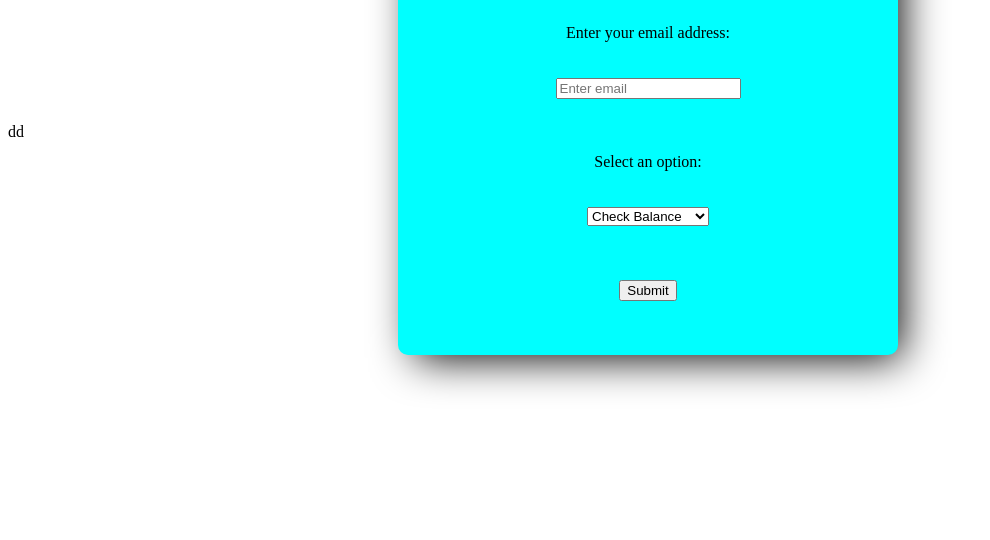
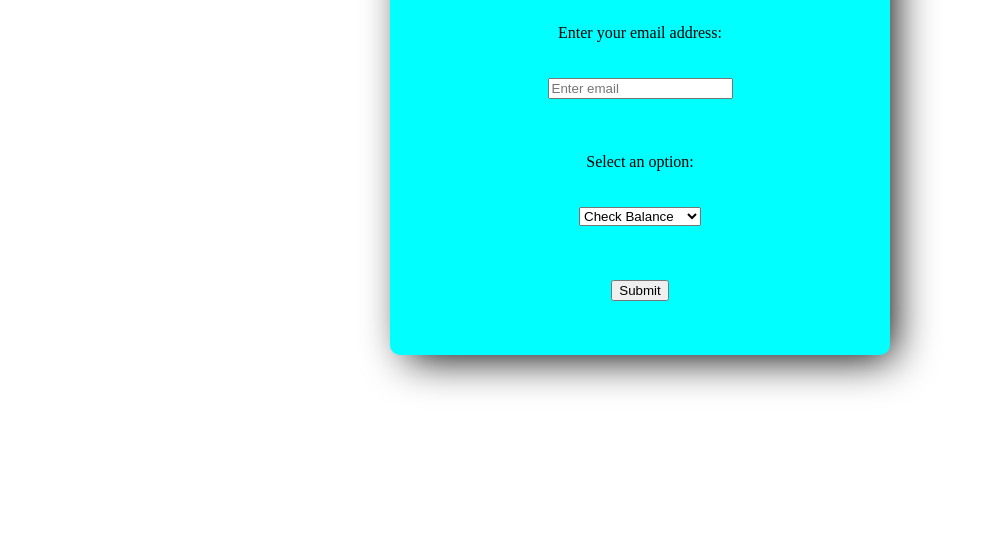
Before and after one commit to Mahi249255/banking, a plain HTML site: page index.html in a window 1280 px wide. Shown: the part 294-834 px from the top of the page, without its empty margins (0-990 px from the left). Drawn offline with Linux system fonts and the light colour scheme.

Commit message:
first change

```diff
--- a/index.html
+++ b/index.html
@@ -8,7 +8,7 @@
 <link rel="stylesheet" href="style.css">
 </head>
 <body>
-    <div style="display: flex;justify-content: center; align-items: center; height: 100vh; ">dd
+    <div style="display: flex;justify-content: center; align-items: center; height: 100vh; ">
     <div id="mainContainer">
     <h1>Banking System</h1>
 
```
